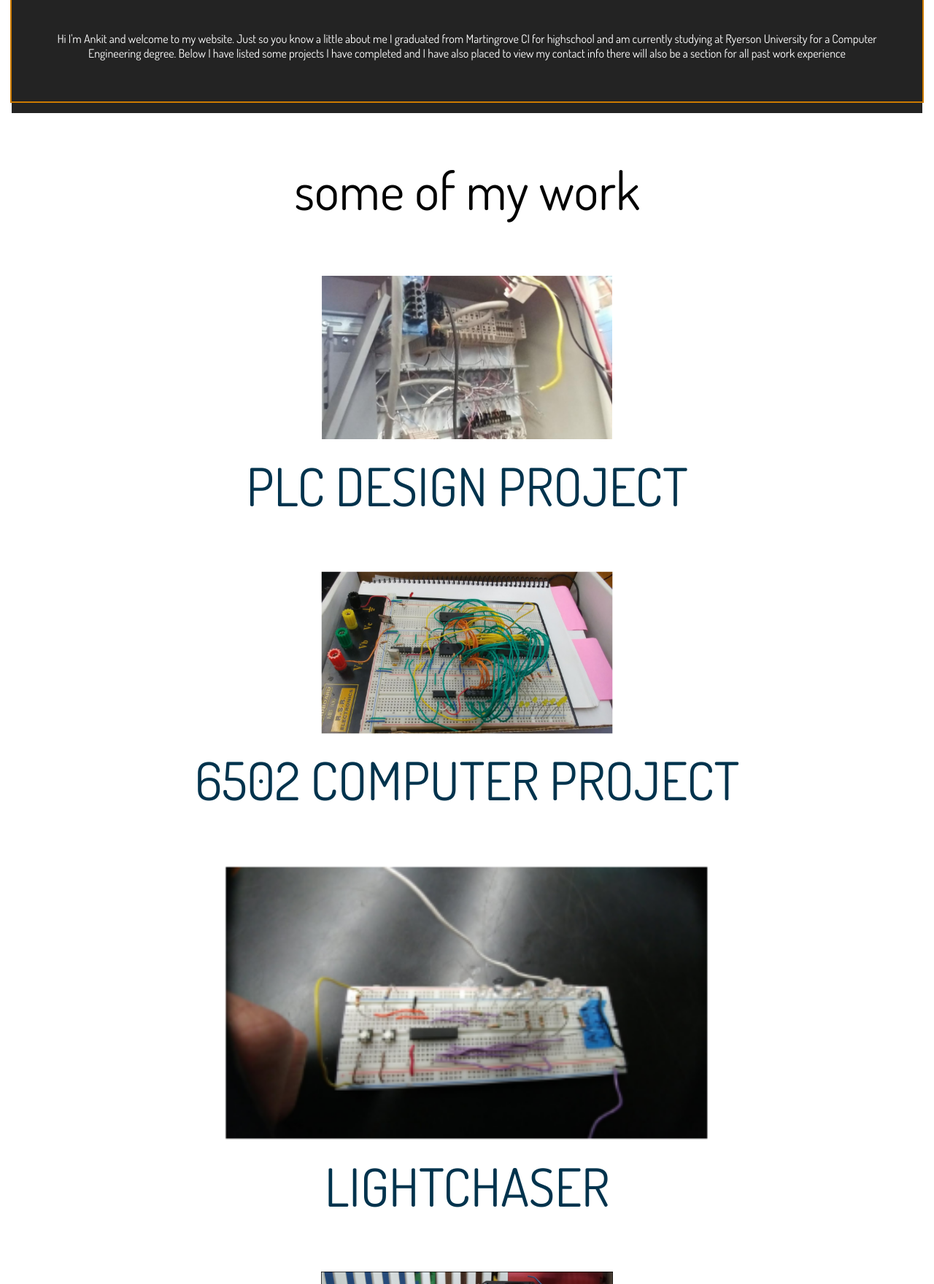
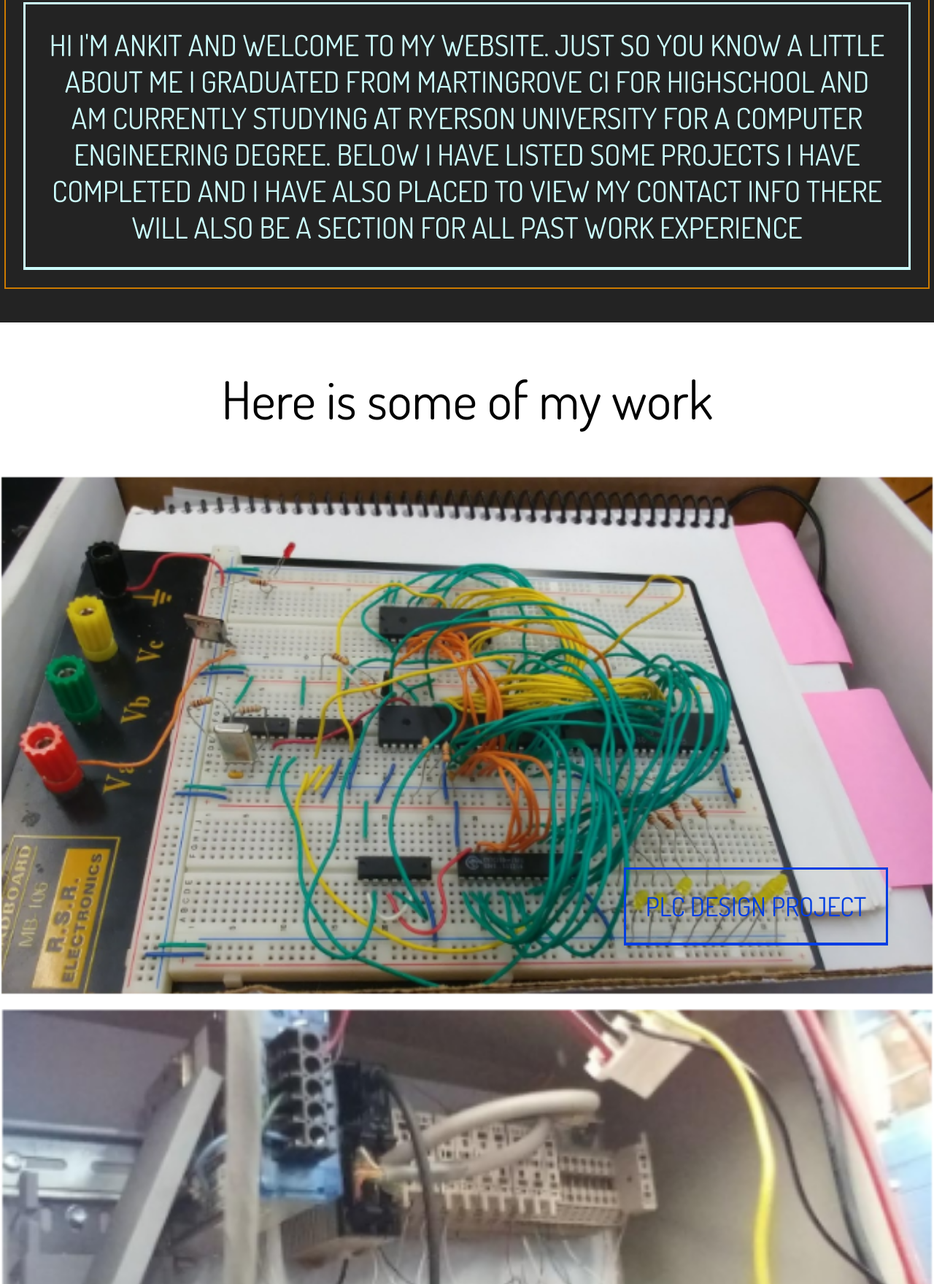
Before and after one commit to AndCrit/Ankit-s-Website, a plain HTML site: page index.html in a window 1280 px wide. Shown: the part 1040-2800 px from the top of the page at 73% size. Drawn offline with Linux system fonts and the light colour scheme.

Commit message:
Cleaned up the pictures portion
Rearranged the pictures

```diff
--- a/index.html
+++ b/index.html
@@ -17,6 +17,7 @@
  				<li><a href="">About</a></li>
  				<li><a href="">Contact</a></li>
 		  	</ul>
+			</nav>
 	</header>
 	<section class = "home">
 	     <div class = "container">
@@ -30,8 +31,8 @@
 	<section class = "aboutMe">
 
 		<h1> About Me </h1>
-		<div class = "aboutTextBox"
-		<p> Hi I'm Ankit and welcome to my website. Just so you know a little about me
+		<div class = "aboutTextBox">
+		<p class = "button button-cap"> Hi I'm Ankit and welcome to my website. Just so you know a little about me
 		I graduated from Martingrove CI for highschool and am currently studying at Ryerson
 		University for a Computer Engineering degree. Below I have listed some
 	 	projects I have completed and I have also placed to view my contact info
@@ -40,45 +41,46 @@
 	</section>
 	<section class = "projects">
 
-		<h1> some of my work <h1>
+		<h1> Here is some of my work <h1>
+
 		<figure class="pItem">
-			<img src="proj2.PNG"  width="400"  alt = "proj1">
-			<figcaption> <a href=
+			<img src="proj1.PNG"   alt = "proj1">
+			<figcaption class= "desc"> <a class="button button-cap" href=
 			"https://docs.google.com/document/d/1K36SULGUhZoThkjBPMA6QYb1V0ePHD-vfEZYEC0XlJg/edit?usp=sharing"
-			class= "desc">
-			PLC design project</a>
+			>
+			PLC Design Project</a>
 			</figcaption>
 		</figure>
 		<figure class="pItem">
-			<img src="proj1.PNG"  width ="400" alt = "proj2">
-			<figcaption> <a href=
+			<img src="proj2.PNG"   alt = "proj2">
+			<figcaption class= "desc" > <a class="button button-cap" href=
 			"https://docs.google.com/document/d/1QUkHzpgrsbl-Tvxmi3-xXmBxIHZINXZXFjYQcxGZGRQ/edit?usp=sharing"
-			class= "desc">
+			>
 			6502 computer project</a>
 			</figcaption>
 		</figure>
-		<figureclass="pItem">
-			<img src="proj3.PNG" width ="667" alt = "proj3">
-			<figcaption> <a href=
+		<figure class="pItem">
+			<img src="proj3.PNG"  alt = "proj3">
+			<figcaption class= "desc"> <a class="button button-cap" href=
 			"https://docs.google.com/document/d/1QA3kipw7WHYHA_jYZR4vn2tUITUiV4jxmsiasFywGrE/edit?usp=sharing"
-			class= "desc">
-			Lightchaser</a>
+			>Light Chaser Circuit </a>
 			</figcaption>
 		</figure>
 		<figure class="pItem">
-			<img src="proj4.PNG" width ="400"  alt = "proj4">
-			<figcaption> <a href=
+			<img src="proj4.PNG"   alt = "proj4">
+			<figcaption class= "desc"> <a class="button button-cap" href=
 			"https://docs.google.com/document/d/13iCNMygkaPonbDq7ma5dMs1Ja3xRiefxSHzx2n0yPhQ/edit?usp=sharing"
-			class= "desc">
-			Firefighthing robot</a>
+			>
+			Fire Fighthing Robot</a>
 			</figcaption>
 		</figure>
+		</section>
 	<footer>
-		<p>contact info</p>
+		<p class = "footnotes">contact info</p>
 		<ul>
- 			 	<li>phone</li>
- 				<li>email</li>
- 				<li>social media</li>
+ 				<li>Email- Tiknathearsim@gmail.com</li>
+ 				<li>Social Media- Ankit Misra on Facebook</li>
+				<li>Phone- Available on request</li>
 		  	</ul>
 	</footer>
 	</body>
--- a/styles.css
+++ b/styles.css
@@ -11,7 +11,7 @@ h1{
 
 }
 body {
-	margin:1em;
+	margin:0;
 	font-family: 'Dosis', sans-serif;
 	text-align:center;
 }
@@ -24,7 +24,7 @@ img {
 header{
 	position: absolute;
 	width: 100%;
-	margin-top: .97em;
+	margin :1em;
 	text-align:center;
 
 }
@@ -32,6 +32,7 @@ header{
 
 
 }
+
 nav u1 {
 	margin:0;
 	padding:0;
@@ -68,17 +69,23 @@ nav a:hover,
 nav a:focus{
 	color:#FFF;
 }
+footer {
+	font-size: 2.5rem;
+		font-weight: 300;
+
+}
 .home{
-	margin: 0;
+	margin: 0em;
+	width:100%;
 	background-image:url(server.jpg);
 	background-size: cover;
 	background-position: center;
-	background-size: 100% 100%;
 	url('server.jpg');
-	padding: 10em 0;
+
 
 	color: #cc7a00;
 }
+
 @media(min-width: 60rem){
 	.home{
 		height:100vh;
@@ -92,38 +99,67 @@ nav a:focus{
 	color:#ccffff;
 	font-size: 2.5em;
 	border-style: solid;
-	padding: .75em 2em;
+	border-bottom-width: 4px;
+	padding: .75em 1em;
 }
+.button-cap{
+	padding: .75em 0.75em;
+
+
+}
+
 .aboutTextBox{
 	color: #ffffff;
 	font-size: 1em;
 	outline: 2px solid #cc7a00;
-	outline-offset: 3.5em;
+	outline-offset: 1.5em;
+
 
 }
 .aboutMe{
 
 	color:#cc7a00;
 	background-color:#232323;
-	padding: 3.5em;
+
+	padding: 2em;
 
 
 }
-.pItem{
-	margin=0;
-	position relative;
+.projects{
+margin: 3em 0;
+
 
 }
-.projects{
+.projects a{
+	max width: device-width ;
+	color:#003de3;
+	font-size: 0.5em;
 
 
 
 }
-.desc{
-	position absolute;
-	text-decoration: none;
-	text-transform: uppercase;
-	color:#00334d;
+.projects img{
+  width: 100%;
+  height: auto;
+  background-color:1bd1cb;
+}
+.pItem{
+	margin:0;
+	position: relative;
 
 
 }
+
+
+
+.desc{
+	position: absolute;
+	z-index: 600;
+	text-decoration: none;
+	text-transform: uppercase;
+	bottom: 1.5em;
+	left: 11em;
+	right: 0em;
+
+
+}
```
